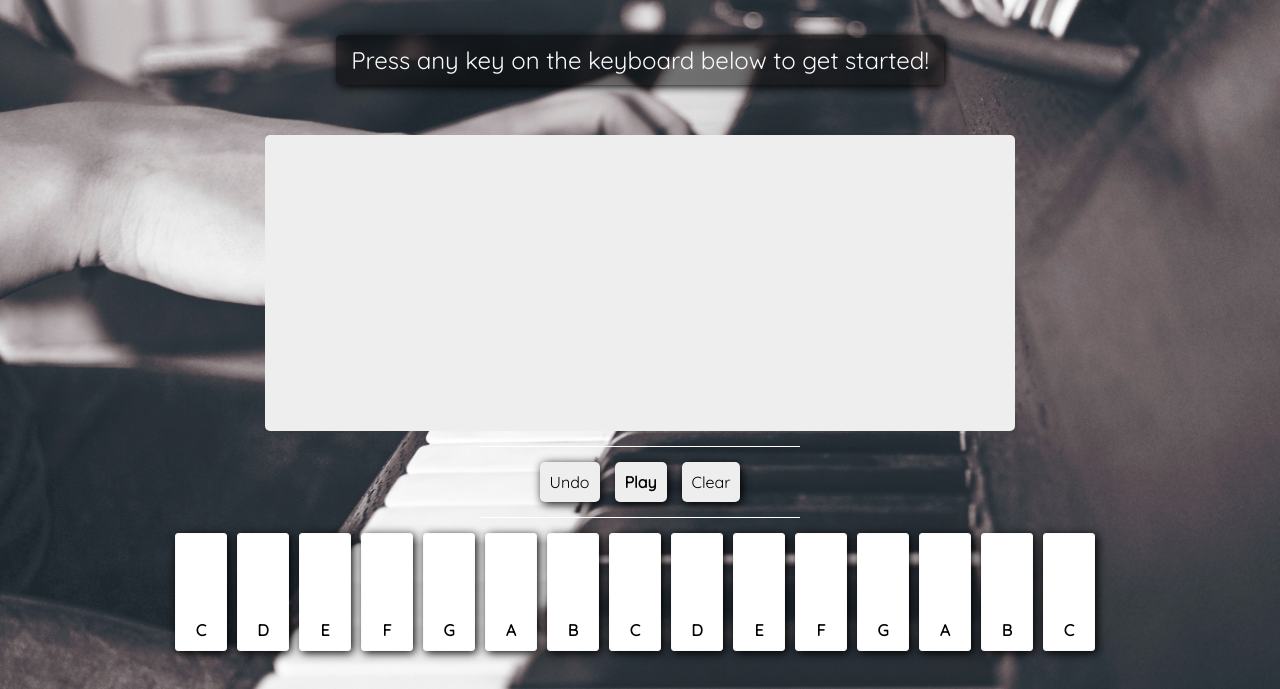
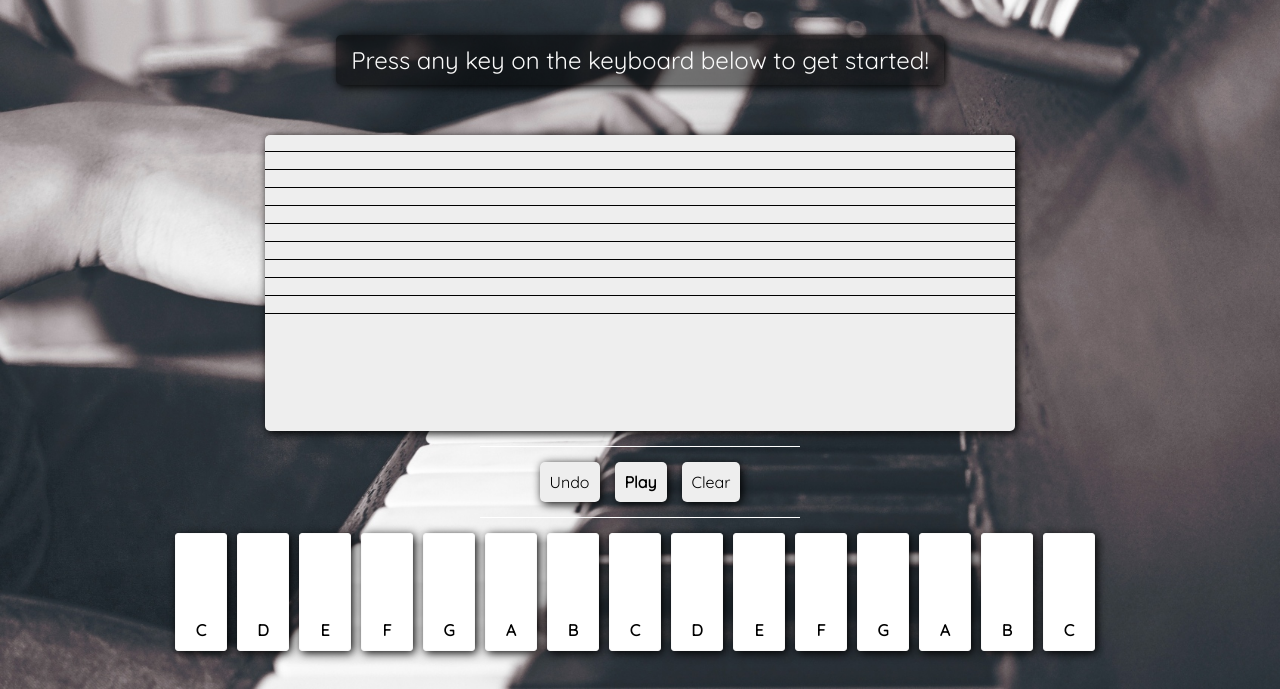
Before and after one commit to matthaaa/songbird, a website built with webpack: page index.html in a window 1280 px wide. Shown: the part 127-816 px from the top of the page. Built offline with nearby package versions, Linux system fonts and the light colour scheme.

Commit message:
Add line elements for music staff

```diff
--- a/assets/keyboard-style.css
+++ b/assets/keyboard-style.css
@@ -13,10 +13,6 @@ image, canvas {
   -webkit-touch-callout: none;
   -webkit-user-drag: none;
   border-radius: 5px;
-}
-
-canvas {
-  box-shadow: 2px 2px 10px;
 }
 
 body {
@@ -44,6 +40,16 @@ p {
   height: 300px;
   width: 750px;
   border-radius: 5px;
+  box-shadow: 2px 2px 10px;
+}
+
+.staff-line {
+    display: block;
+    height: 1px;
+    border: 0;
+    border-top: 1px solid black;
+    margin: 1em 0;
+    padding: 0;
 }
 
 .app-content {
--- a/index.html
+++ b/index.html
@@ -11,6 +11,20 @@
       <h1>Songbird</h1>
       <p>Press any key on the keyboard below to get started!</p>
       <div class="timeline">
+        <div class="treble-clef">
+          <div class="staff-line"></div>
+          <div class="staff-line"></div>
+          <div class="staff-line"></div>
+          <div class="staff-line"></div>
+          <div class="staff-line"></div>
+        </div>
+        <div class="bass-clef">
+          <div class="staff-line"></div>
+          <div class="staff-line"></div>
+          <div class="staff-line"></div>
+          <div class="staff-line"></div>
+          <div class="staff-line"></div>
+        </div>
       </div>
       <div class="buttons">
         <div id="undo" class="button undo-button">Undo</div>
```
